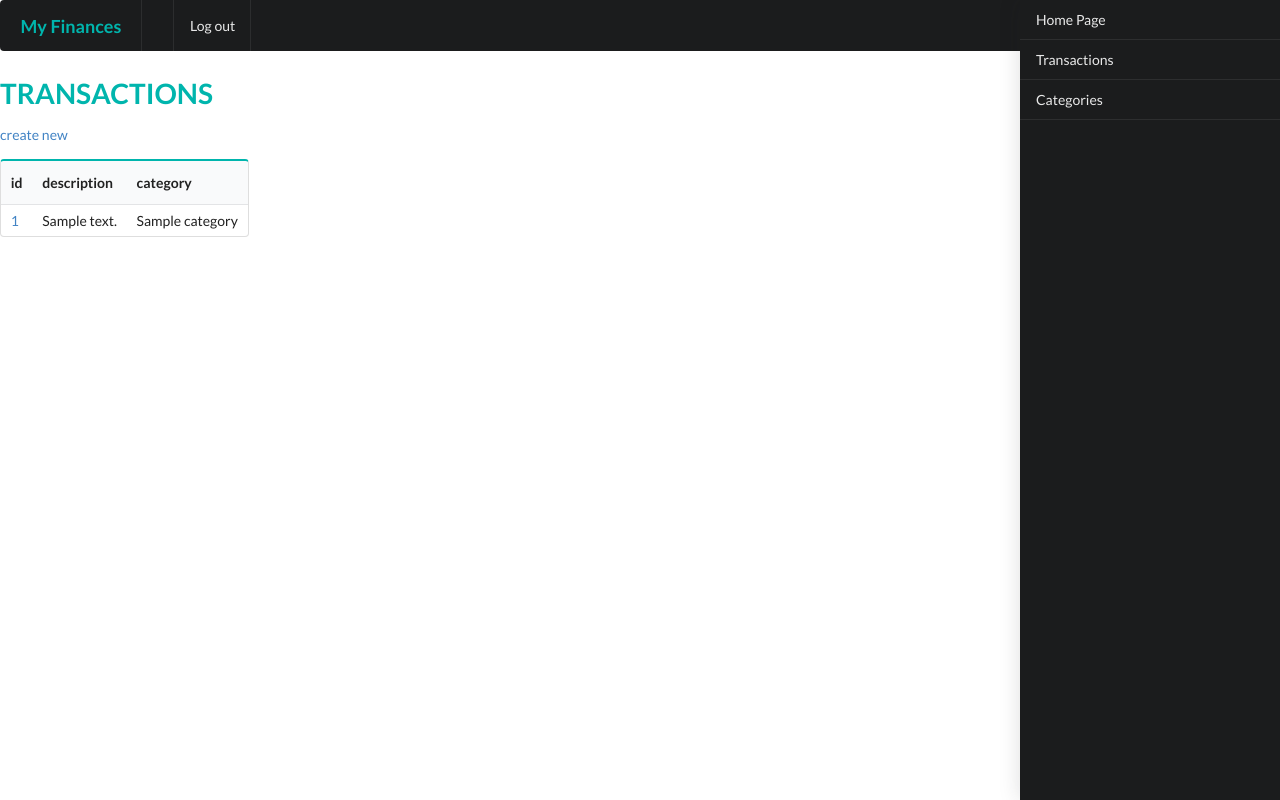
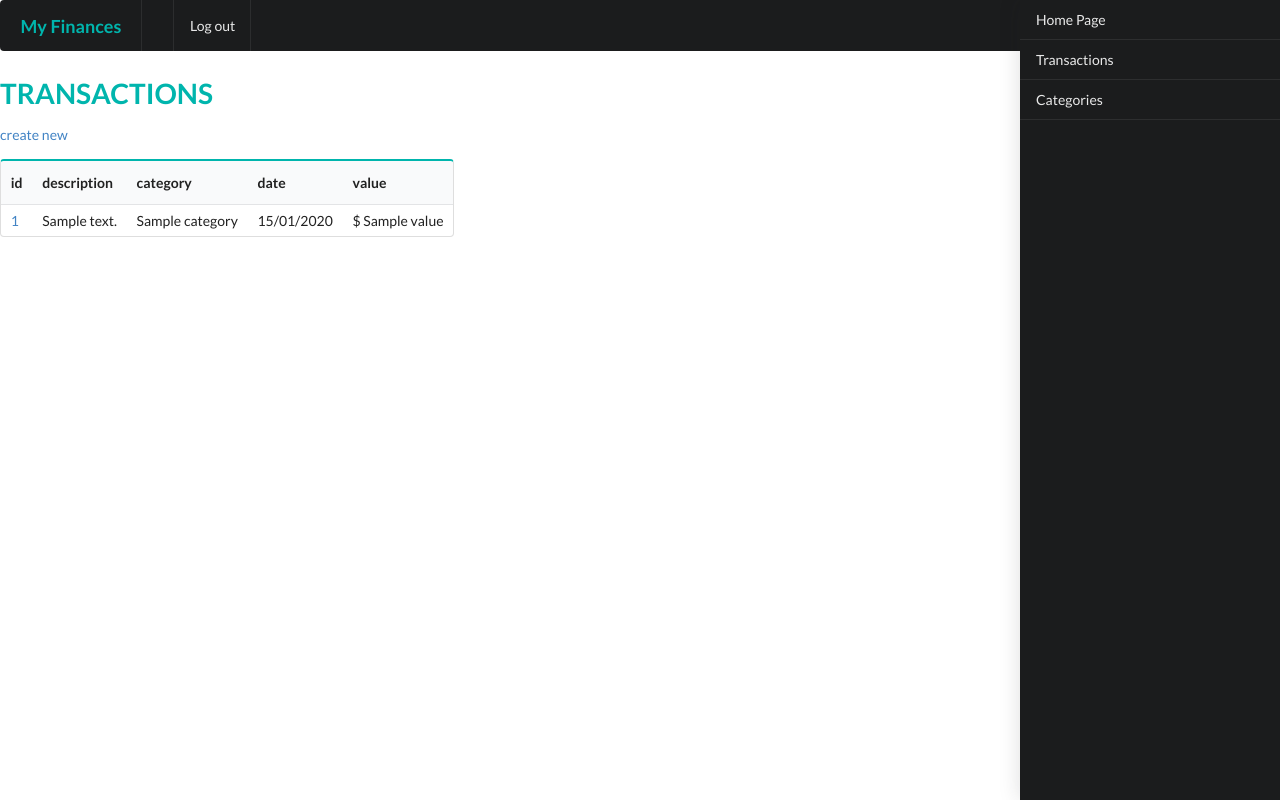
Before and after one commit to visola/my_finances, a Flask app: template templates/transactions/index.html in a window 1280 px wide. Run offline with Flask 2, Linux system fonts and the light colour scheme; the template is opened without the code that fills it: most values are stand-ins (such as "Sample title", 1, 10 or a date in 2020); parts of the project's set-up code (start-up, migrations or seed data) failed here and were passed over.

Commit message:
date and value

```diff
--- a/app.py
+++ b/app.py
@@ -7,6 +7,9 @@ from flask import url_for
 from flask import redirect
 from flask import session
 from functools import wraps
+from datetime import date
+from datetime import datetime
+import re
 import hashlib
 
 
@@ -29,13 +32,13 @@ def list_transactions():
                                 host=MYSQL_HOST,
                                 database=MYSQL_DATABASE)
     cursor = cnx.cursor()
-    select_transactions = ("select t.id,t.description, c.category from transactions t left join categories c on category_id = c.id where t.user_id=%s")
+    select_transactions = ("select t.id,t.description,c.category,t.date,t.value from transactions t left join categories c on category_id = c.id where t.user_id=%s")
     session_id_data = (session["id"],)
     cursor.execute(select_transactions,session_id_data)
     all_transactions = []
     print(cursor.column_names)
     for row in cursor:
-        all_transactions.append({"id": row[0], "description": row[1], "category": row[2]})
+        all_transactions.append({"id": row[0], "description": row[1], "category": row[2], "date": row[3], "value": row[4]})
     cnx.close()
     return render_template("transactions/index.html", transactions=all_transactions)
 
@@ -51,7 +54,7 @@ def new_transaction():
     cursor.execute(select_categories,category_data)
     all_categories = cursor.fetchall()
     cnx.close()
-    return render_template("transactions/edit.html", categories=all_categories)
+    return render_template("transactions/edit.html", categories=all_categories, date= datetime.now())
 
 @app.route('/transactions/<id>')
 @login_required
@@ -60,7 +63,7 @@ def edit_transaction(id):
                                 host=MYSQL_HOST,
                                 database=MYSQL_DATABASE)
     cursor = cnx.cursor()
-    select_transaction = ("select id,description,category_id from transactions where id=%s and user_id=%s")
+    select_transaction = ("select id,description,category_id,date,value from transactions where id=%s and user_id=%s")
     transaction_data = (int(id),session["id"])
     cursor.execute(select_transaction, transaction_data)
     row = cursor.fetchone()
@@ -71,7 +74,7 @@ def edit_transaction(id):
     cnx.close()
     if row is None :
         return "Page not found."
-    return render_template("transactions/edit.html", id=row[0], description=row[1], categories=all_categories , category_id = row[2])
+    return render_template("transactions/edit.html", id=row[0], description=row[1], categories=all_categories , category_id = row[2], date=row[3], value=row[4])
 
 @app.route('/transactions/save',methods=["POST"])
 @login_required
@@ -79,6 +82,14 @@ def save_transactions():
     cnx = mysql.connector.connect(user=MYSQL_USER, password=MYSQL_PASSWORD,
                                 host=MYSQL_HOST,
                                 database=MYSQL_DATABASE)
+    value = request.form["value"].replace(".","").replace(",",".")
+    if value == "":
+        return "Value can not be empty."
+    date = request.form["date"]
+    if re.match("\\d{2}/\\d{2}/\\d{4}", date) is not None:
+        date = datetime.strptime(request.form["date"],'%d/%m/%Y')
+    else:
+        return f"'{date}' Is not in the format dd/mm/yyyy"
     category_id = request.form['category_id']
     if category_id == "-1":
         category_id = None
@@ -91,12 +102,12 @@ def save_transactions():
         cnx.close()
         return "Sorry, there was an error."
     if request.form["id"] != "":
-        update_transaction = ("update transactions set description=%s,category_id=%s where id=%s and user_id = %s")
-        transaction_data = (request.form["description"],category_id,request.form["id"],session["id"])
+        update_transaction = ("update transactions set description=%s,category_id=%s,date=%s,value=%s where id=%s and user_id = %s")
+        transaction_data = (request.form["description"],category_id,date,value,request.form["id"],session["id"])
         cursor.execute(update_transaction, transaction_data)
     else:
-        insert_transaction = ("insert into transactions(description,user_id,category_id) values(%s,%s,%s)")
-        transaction_data = (request.form["description"],session["id"],category_id)
+        insert_transaction = ("insert into transactions(description,user_id,category_id,date,value) values(%s,%s,%s,%s,%s)")
+        transaction_data = (request.form["description"],session["id"],category_id,date,value)
         cursor.execute(insert_transaction, transaction_data)
     cnx.commit()
     cnx.close()
--- a/templates/transactions/index.html
+++ b/templates/transactions/index.html
@@ -16,6 +16,12 @@
                 <th>
                     category
                 </th>
+                <th>
+                    date
+                </th>
+                <th>
+                    value
+                </th>
             </tr>
         </thead>
         <tbody>
@@ -30,6 +36,12 @@
                     <td>
                         {{ transaction.category }}
                     </td>
+                    <td>
+                        {{ transaction.date.strftime('%d/%m/%Y') }}
+                    </td>
+                    <td>
+                        $ {{ transaction.value }}
+                    </td>
                 </tr>
             {% endfor %}
         </tbody>
```
Also changed, not shown: templates/transactions/edit.html (+12 -3 lines).
